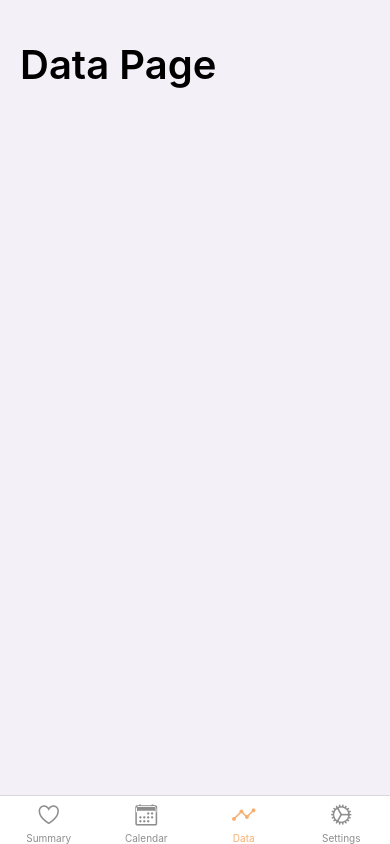
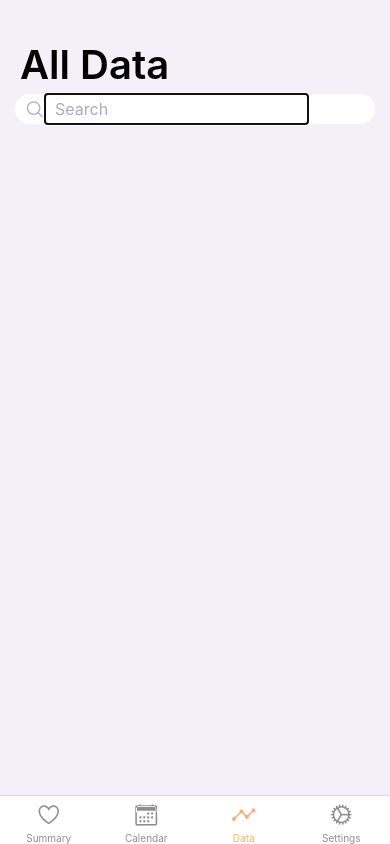
Before and after one commit to RahikHealm/HealmPrototype, a React Native app in the folder frontend/healm-app/: screen /Data in a window 390 px wide. Built offline with nearby package versions, Linux system fonts and the light colour scheme.

Commit message:
Search Bar

```diff
--- /dev/null
+++ b/frontend/healm-app/src/components/search_bar.tsx
@@ -0,0 +1,55 @@
+import React from "react";
+
+import { Ionicons } from "@expo/vector-icons";
+import { StyleSheet, TextInput, View } from "react-native";
+
+const styles = StyleSheet.create({
+  container: {
+    flexDirection: "row",
+    alignItems: "center",
+  },
+  search_text: {
+    fontSize: 16,
+    paddingTop: 5,
+    paddingRight: 5,
+    paddingBottom: 5,
+    paddingLeft: 10,
+  },
+  search_area: {
+    flexDirection: "row",
+    alignItems: "center",
+    backgroundColor: "white",
+    marginHorizontal: 15,
+    marginBottom: 15,
+    padding: 0,
+    borderRadius: 50,
+  },
+  search_icon: {
+    marginLeft: 10,
+  },
+});
+
+interface SearchBar{
+    search: string,
+    setSearch: React.Dispatch<React.SetStateAction<string>>,
+}
+
+const SearchBar: React.FC<SearchBar> = ({search, setSearch}) => {
+  return (
+    <View style={styles.search_area}>
+      <Ionicons style={styles.search_icon} name="search-outline" size={20} color="#A9ABBF" />
+      <TextInput
+        style={styles.search_text}
+        placeholderTextColor="#A9ABBF"
+        placeholder="Search"
+        autoFocus={true}
+        value={search}
+        onChangeText={(text) => {
+          setSearch(text);;
+        }}
+      ></TextInput>
+    </View>
+  );
+};
+
+export default SearchBar;
--- a/frontend/healm-app/src/pages/main_pages/Data_Page.tsx
+++ b/frontend/healm-app/src/pages/main_pages/Data_Page.tsx
@@ -2,14 +2,20 @@ import { Text, View, Image, Pressable } from "react-native";
 import React from "react";
 import { Ionicons } from "@expo/vector-icons";
 import { styles } from "../../styles/styles";
+import SearchBar from "../../components/search_bar";
 
 interface DataPage {}
 
 const DataPage: React.FC<DataPage> = () => {
+  const [search, setSearch] = React.useState("");
+
   return (
     <View style={styles.page_container}>
       <View style={styles.header_row}>
-        <Text style={styles.header2_text}>{"Data Page"}</Text>
+        <Text style={styles.header2_text}>{"All Data"}</Text>
+      </View>
+      <View>
+        <SearchBar setSearch={setSearch} search={search}/>
       </View>
     </View>
   );
```
